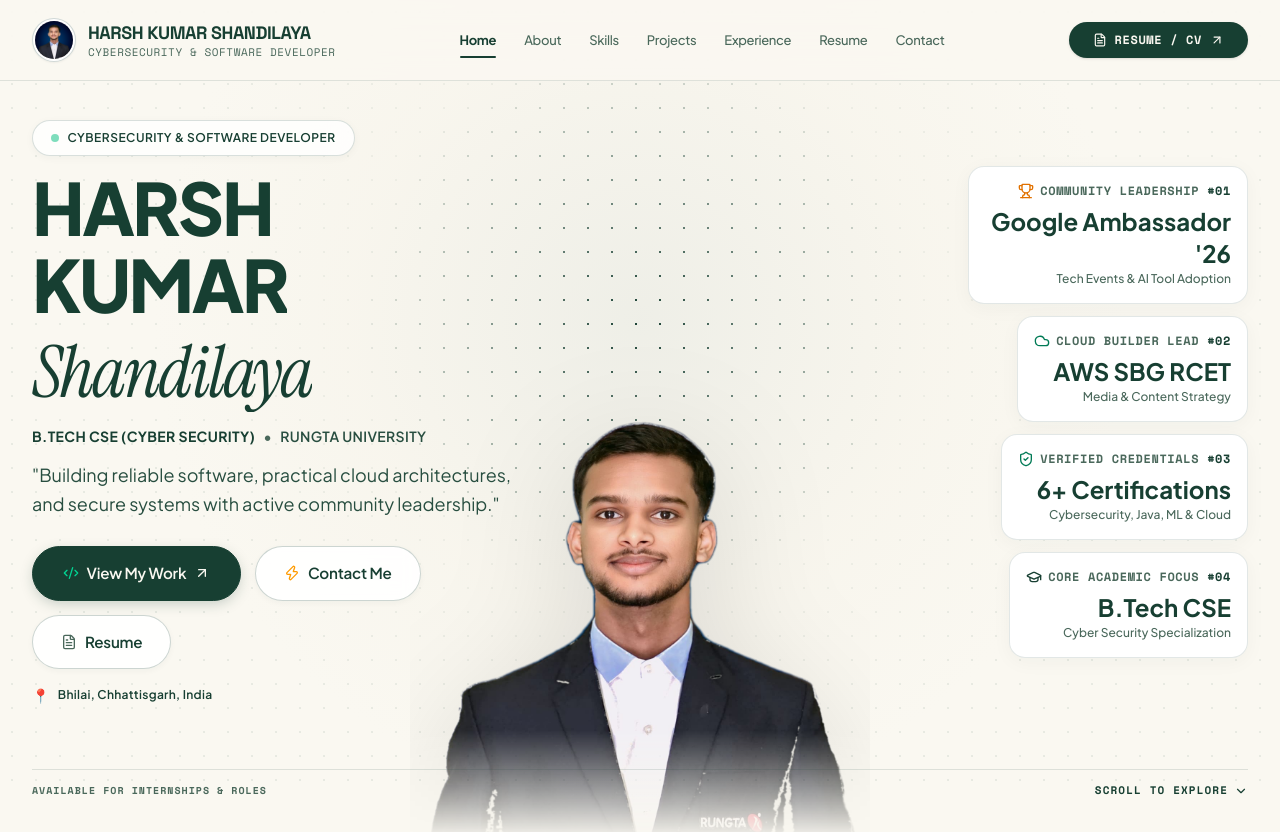
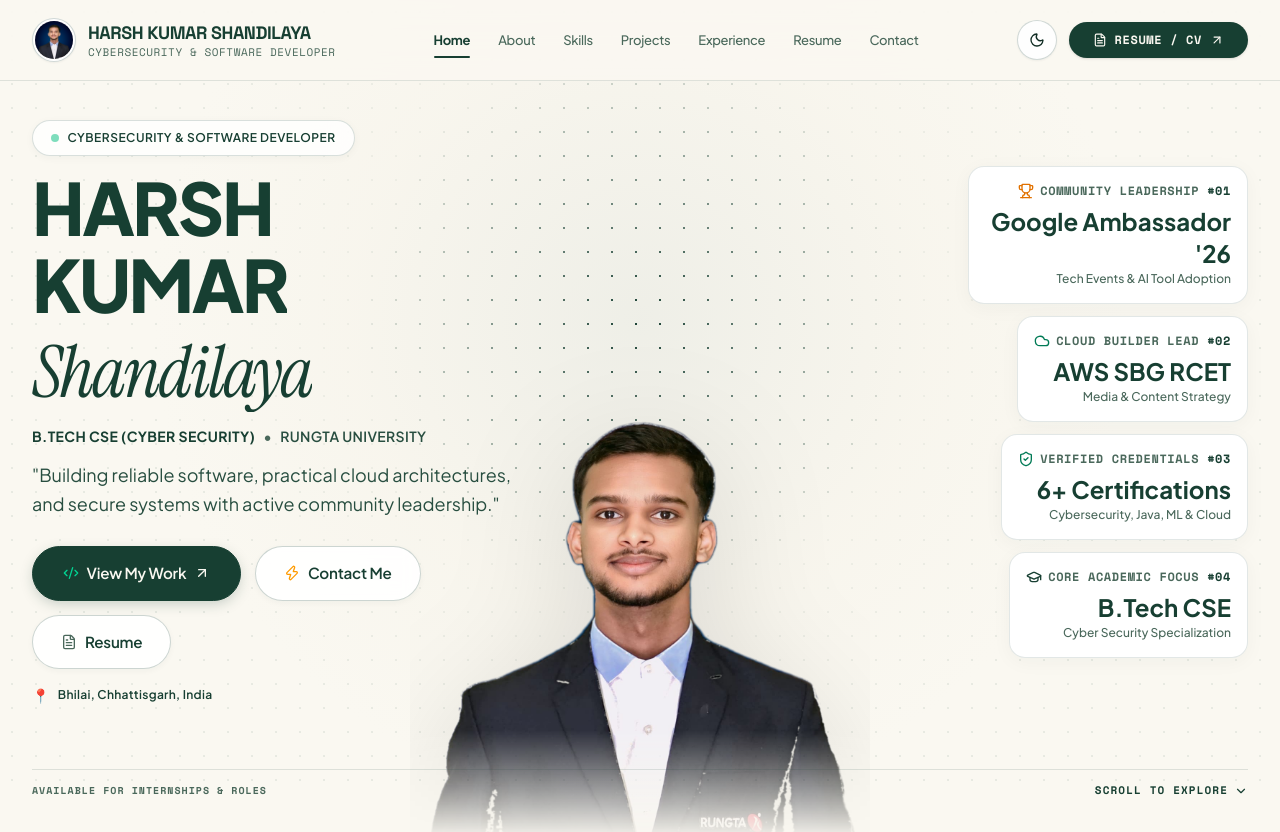
Before and after one commit to mradityasonicse/harsh-shandilya-portfolio, a React (Vite) app: page / in a window 1280 px wide. Shown: the top 832 px of the page. Built offline with nearby package versions, Linux system fonts and the light colour scheme.

Commit message:
fix(theme): fix cross-device color blending & dark mode contrast, add theme toggle

```diff
--- a/src/App.tsx
+++ b/src/App.tsx
@@ -29,7 +29,26 @@ declare global {
 export const App: React.FC = () => {
   const [activeSection, setActiveSection] = useState('hero');
   const [isResumeOpen, setIsResumeOpen] = useState(false);
+  const [isDark, setIsDark] = useState<boolean>(() => {
+    if (typeof window !== 'undefined') {
+      const saved = localStorage.getItem('nyc_portfolio_theme');
+      if (saved) return saved === 'dark';
+    }
+    return false;
+  });
   const profile = PERSONAL_CONFIG;
+
+  // Sync theme with document class & localStorage
+  useEffect(() => {
+    const root = document.documentElement;
+    if (isDark) {
+      root.classList.add('dark');
+      localStorage.setItem('nyc_portfolio_theme', 'dark');
+    } else {
+      root.classList.remove('dark');
+      localStorage.setItem('nyc_portfolio_theme', 'light');
+    }
+  }, [isDark]);
 
   // Initialize Lenis Inertia Smooth Scroll
   useEffect(() => {
@@ -101,7 +120,7 @@ export const App: React.FC = () => {
   };
 
   return (
-    <div className="relative min-h-screen font-sans bg-[#faf8f1] text-[#173f32] selection:bg-[#173f32]/20 selection:text-[#173f32] overflow-x-hidden">
+    <div className="relative min-h-screen font-sans bg-[var(--canvas-bg)] text-[var(--text-primary)] transition-colors duration-300 selection:bg-[#112d24]/20 selection:text-[#112d24] overflow-x-hidden">
       {/* 0. Cinematic Preloader (Disabled by default) */}
       {INTRO_CONFIG.enabled && (
         <CinematicPreloader
@@ -111,12 +130,14 @@ export const App: React.FC = () => {
       )}
 
       {/* 1. The Modernist Dot Matrix Grid Canvas (Static Grid + Cursor Spotlight) */}
-      <ModernistDotGrid isDark={false} />
+      <ModernistDotGrid isDark={isDark} />
 
-      {/* 2. Precision Navigation Bar */}
+      {/* 2. Precision Navigation Bar with Theme Switcher */}
       <Navbar
         activeSection={activeSection}
         profile={profile}
+        isDark={isDark}
+        onToggleTheme={() => setIsDark((prev) => !prev)}
         onOpenResume={() => setIsResumeOpen(true)}
       />
 
--- a/src/components/ui/Navbar.tsx
+++ b/src/components/ui/Navbar.tsx
@@ -1,16 +1,20 @@
 import React, { useState } from 'react';
 import type { PersonalProfile } from '../../data/personalConfig';
-import { Menu, X, ArrowUpRight, FileText } from 'lucide-react';
+import { Menu, X, ArrowUpRight, FileText, Sun, Moon } from 'lucide-react';
 
 interface NavbarProps {
   activeSection: string;
   profile: PersonalProfile;
+  isDark?: boolean;
+  onToggleTheme?: () => void;
   onOpenResume: () => void;
 }
 
 export const Navbar: React.FC<NavbarProps> = ({
   activeSection,
   profile,
+  isDark = false,
+  onToggleTheme,
   onOpenResume,
 }) => {
   const [mobileOpen, setMobileOpen] = useState(false);
@@ -93,8 +97,24 @@ export const Navbar: React.FC<NavbarProps> = ({
           })}
         </div>
 
-        {/* Right Action: Clean Resume Button & Mobile Menu Toggle */}
+        {/* Right Action: Clean Resume Button, Theme Toggle & Mobile Menu Toggle */}
         <div className="flex items-center gap-2 sm:gap-3 shrink-0">
+          {/* Theme Toggle Button */}
+          {onToggleTheme && (
+            <button
+              onClick={onToggleTheme}
+              className="w-8.5 h-8.5 sm:w-10 sm:h-10 rounded-full border border-[#173f32]/20 dark:border-[#faf8f1]/20 bg-white/90 dark:bg-[#0e241c] text-[#173f32] dark:text-[#faf8f1] flex items-center justify-center cursor-pointer hover:scale-105 active:scale-95 transition-all shadow-xs"
+              title={isDark ? "Switch to Warm Paper Theme" : "Switch to Dark Forest Theme"}
+              aria-label="Toggle Theme Mode"
+            >
+              {isDark ? (
+                <Sun className="w-4 h-4 text-amber-400" />
+              ) : (
+                <Moon className="w-4 h-4 text-[#112d24]" />
+              )}
+            </button>
+          )}
+
           {/* NYC Forest Green Pill Resume Button */}
           <button
             onClick={onOpenResume}
@@ -119,7 +139,7 @@ export const Navbar: React.FC<NavbarProps> = ({
 
       {/* Mobile Drawer */}
       {mobileOpen && (
-        <div className="lg:hidden bg-[#faf8f1] dark:bg-[#071510] border-b border-[#173f32]/12 dark:border-[#faf8f1]/10 px-4 py-4 space-y-1.5 backdrop-blur-2xl">
+        <div className="lg:hidden bg-[#faf8f1] dark:bg-[#071510] border-b border-[#173f32]/12 dark:border-[#faf8f1]/10 px-4 py-4 space-y-2 backdrop-blur-2xl">
           {navLinks.map((link) => (
             <button
               key={link.id}
@@ -129,6 +149,20 @@ export const Navbar: React.FC<NavbarProps> = ({
               {link.label}
             </button>
           ))}
+          {onToggleTheme && (
+            <button
+              onClick={() => {
+                onToggleTheme();
+                setMobileOpen(false);
+              }}
+              className="w-full flex items-center justify-between py-2.5 px-3 text-sm font-sans tracking-tight text-[#173f32] dark:text-[#faf8f1] hover:bg-white/60 dark:hover:bg-white/5 rounded-xl transition-colors cursor-pointer font-semibold border-t border-[#173f32]/10 dark:border-white/10 pt-3"
+            >
+              <span>Appearance Mode</span>
+              <span className="flex items-center gap-1.5 text-xs font-mono uppercase bg-[#173f32]/10 dark:bg-white/10 px-2.5 py-1 rounded-full">
+                {isDark ? '🌙 Dark Forest' : '☀️ Warm Paper'}
+              </span>
+            </button>
+          )}
         </div>
       )}
     </nav>
--- a/src/index.css
+++ b/src/index.css
@@ -1,27 +1,30 @@
 @import "tailwindcss";
+
+@custom-variant dark (&:where(.dark, .dark *));
 
 @layer base {
   :root {
     /* =========================================================================
        CONCEPT: NOTYOURCOLLEGE (NYC) WARM PAPER & FOREST GREEN THEME SYSTEM
+       High-contrast, crystal clear on all displays (AMOLED, Retina, IPS)
        ========================================================================= */
     --canvas-bg: #faf8f1;
     --canvas-paper: #ffffff;
-    --canvas-dots: rgba(23, 63, 50, 0.08);
+    --canvas-dots: rgba(23, 63, 50, 0.09);
     --surface-card: #ffffff;
-    --surface-card-subtle: #f5f2e8;
-    --surface-hover: #fcfbfa;
-    --text-primary: #173f32;
-    --text-secondary: #284e40;
-    --text-muted: #4a685b;
-    --text-subtle: #6b887c;
-    --accent-emerald: #10b981;
-    --accent-forest: #173f32;
-    --accent-forest-hover: #102d24;
+    --surface-card-subtle: #f4f0e4;
+    --surface-hover: #fdfcf9;
+    --text-primary: #112d24; /* Deep obsidian forest (WCAG AAA 14.8:1) */
+    --text-secondary: #1d4637; /* Rich pine (WCAG AAA 9.6:1) */
+    --text-muted: #385b4d; /* Dark moss (WCAG AA 6.2:1) */
+    --text-subtle: #4f7365; /* Distinct label green (WCAG AA 4.6:1) */
+    --accent-emerald: #059669;
+    --accent-forest: #112d24;
+    --accent-forest-hover: #0a1f18;
     --accent-amber: #d97706;
-    --border-hairline: rgba(23, 63, 50, 0.12);
-    --border-hover: #173f32;
-    --card-shadow: 0 4px 20px -2px rgba(23, 63, 50, 0.05), 0 1px 3px rgba(23, 63, 50, 0.03);
+    --border-hairline: rgba(17, 45, 36, 0.16);
+    --border-hover: #112d24;
+    --card-shadow: 0 4px 20px -2px rgba(17, 45, 36, 0.08), 0 1px 3px rgba(17, 45, 36, 0.04);
 
     /* High-Impact Editorial & Digital Agency Typography System */
     --font-serif: 'Instrument Serif', Georgia, serif;
@@ -32,21 +35,24 @@
   }
 
   html.dark, :root.dark, .dark {
-    --canvas-bg: #05080c;
-    --canvas-paper: #090e17;
-    --canvas-dots: rgba(255, 255, 255, 0.12);
-    --surface-card: rgba(10, 16, 24, 0.95);
-    --surface-card-subtle: #090e17;
-    --surface-hover: #121926;
-    --text-primary: #ffffff;
-    --text-secondary: #f8fafc;
-    --text-muted: #cbd5e1;
-    --text-subtle: #94a3b8;
+    /* Rich Forest Obsidian Theme (Dark Mode) */
+    --canvas-bg: #071510;
+    --canvas-paper: #0c221a;
+    --canvas-dots: rgba(52, 211, 153, 0.12);
+    --surface-card: #0c221a;
+    --surface-card-subtle: #102d23;
+    --surface-hover: #163c2e;
+    --text-primary: #f5fbf8; /* Crisp pearl white (WCAG AAA 16.5:1) */
+    --text-secondary: #d4ebe1; /* Crisp light mint (WCAG AAA 12.2:1) */
+    --text-muted: #9ec4b3; /* Readable sage (WCAG AA 7.5:1) */
+    --text-subtle: #7ba392;
     --accent-blue: #38bdf8;
     --accent-blue-hover: #0ea5e9;
-    --accent-emerald: #10b981;
-    --border-hairline: rgba(255, 255, 255, 0.14);
-    --border-hover: rgba(56, 189, 248, 0.6);
+    --accent-emerald: #34d399;
+    --accent-forest: #10b981;
+    --accent-amber: #fbbf24;
+    --border-hairline: rgba(245, 251, 248, 0.15);
+    --border-hover: #34d399;
     --card-shadow: 0 20px 50px rgba(0, 0, 0, 0.85);
   }
 
```
